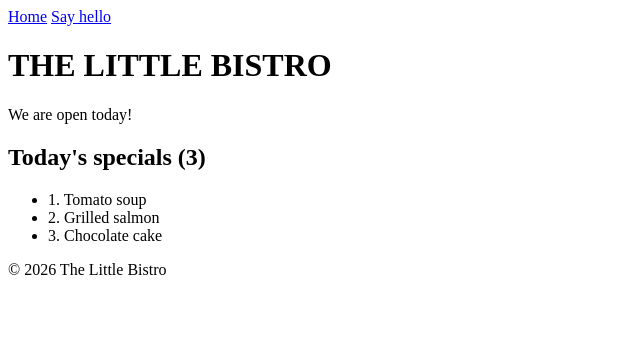
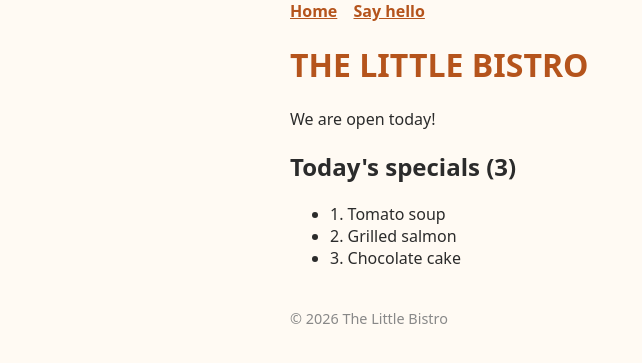
Before and after one commit to MarwanTarekZaky/Django-Web-Framework, a Django app: page / in a window 1280 px wide. Shown: the top 363 px of the page, without its empty margins (0-642 px from the left). Run offline with Django 5.2, Linux system fonts and the light colour scheme.

Commit message:
Add static CSS

```diff
--- a/config/settings.py
+++ b/config/settings.py
@@ -116,6 +116,7 @@ USE_TZ = True
 # https://docs.djangoproject.com/en/6.1/howto/static-files/
 
 STATIC_URL = 'static/'
+STATICFILES_DIRS = [BASE_DIR / 'static']
 
 
 # Email
--- /dev/null
+++ b/static/css/style.css
@@ -0,0 +1,29 @@
+body {
+    font-family: system-ui, sans-serif;
+    max-width: 700px;
+    margin: 0 auto;
+    padding: 0 16px;
+    background: #fffaf3;
+    color: #2b2b2b;
+}
+
+nav a {
+    margin-right: 12px;
+    color: #b5541c;
+    font-weight: bold;
+}
+
+h1 {
+    color: #b5541c;
+}
+
+.price {
+    color: #2f7a3e;
+    font-weight: bold;
+}
+
+footer {
+    margin-top: 40px;
+    color: #888;
+    font-size: 0.9em;
+}
--- a/templates/base.html
+++ b/templates/base.html
@@ -1,9 +1,11 @@
+{% load static %}
 <!DOCTYPE html>
 <html lang="en">
 <head>
     <meta charset="UTF-8">
     <meta name="viewport" content="width=device-width, initial-scale=1">
     <title>{% block title %}The Little Bistro{% endblock %}</title>
+    <link rel="stylesheet" href="{% static 'css/style.css' %}">
 </head>
 <body>
     <header>
```
